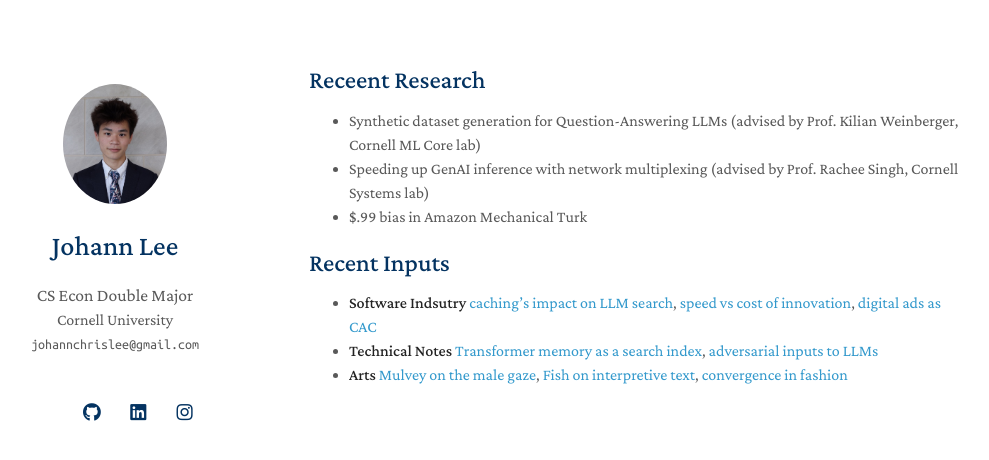
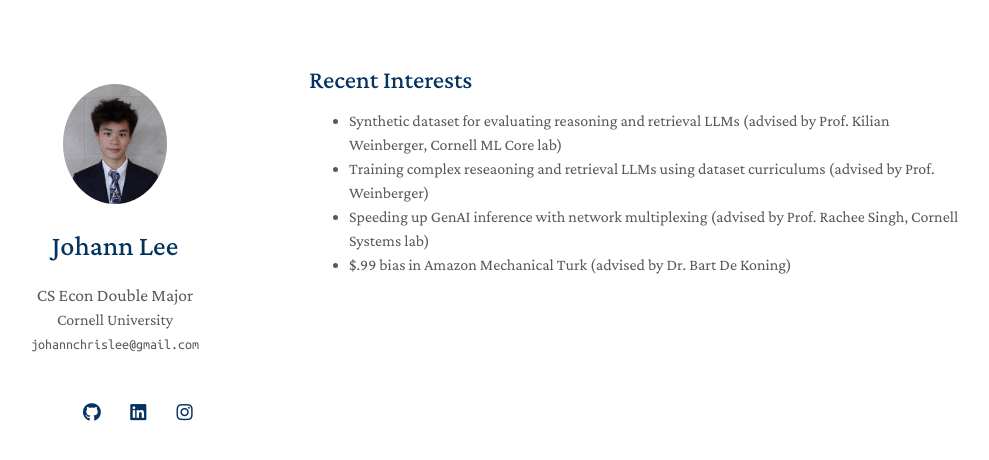
Before and after one commit to lee-johann/xforeverjlx.github.io, a Jekyll site: the page built from index.md, in a window 1280 px wide. Shown: the top 460 px of the page, without its empty margins (161-1150 px from the left). Built offline with Jekyll 4.4.1, drawn with Linux system fonts in a browser that asks for light colours; nearby versions of some CDN libraries; a style sheet for code colours, icons or effects is not loaded; our own code applies the rules of GitHub Pages for plain Markdown files.

Commit message:
updated resume

```diff
--- a/index.md
+++ b/index.md
@@ -2,17 +2,18 @@
 layout: homepage
 ---
 
-## Receent Research
+## Recent Interests
 
-- Synthetic dataset generation for Question-Answering LLMs (advised by Prof. Kilian Weinberger, Cornell ML Core lab)
+- Synthetic dataset for evaluating reasoning and retrieval LLMs (advised by Prof. Kilian Weinberger, Cornell ML Core lab)
+- Training complex reseaoning and retrieval LLMs using dataset curriculums (advised by Prof. Weinberger)
 - Speeding up GenAI inference with network multiplexing (advised by Prof. Rachee Singh, Cornell Systems lab)
-- $.99 bias in Amazon Mechanical Turk
+- $.99 bias in Amazon Mechanical Turk (advised by Dr. Bart De Koning)
 
-## Recent Inputs
+<!-- ## Recent Readings
 
 - **Software Indsutry** [caching's impact on LLM search](https://newsletter.tidalwaveresearch.com/p/google-io-bard-and-implications-for), [speed vs cost of innovation](https://benn.substack.com/p/do-we-still-need-the-world-wide-web), [digital ads as CAC](https://www.ben-evans.com/benedictevans/2023/3/6/ways-to-think-about-amazon-advertising)
 - **Technical Notes** [Transformer memory as a search index](https://arxiv.org/pdf/2202.06991.pdf), [adversarial inputs to LLMs](https://arxiv.org/pdf/2109.07958.pdf)
-- **Arts** [Mulvey on the male gaze](https://www.amherst.edu/system/files/media/1021/Laura%2520Mulvey,%2520Visual%2520Pleasure.pdf), [Fish on interpretive text](https://link.springer.com/chapter/10.1007/978-1-349-25934-2_41), [convergence in fashion](https://archived.co/Carol-Christian-Poell-Spring-Summer-2004)
+- **Arts** [Mulvey on the male gaze](https://www.amherst.edu/system/files/media/1021/Laura%2520Mulvey,%2520Visual%2520Pleasure.pdf), [Fish on interpretive text](https://link.springer.com/chapter/10.1007/978-1-349-25934-2_41), [convergence in fashion](https://archived.co/Carol-Christian-Poell-Spring-Summer-2004) -->
 <!-- - **Arts** [Rothko on being an artist](https://www.artsy.net/article/artsy-editorial-mark-rothko-artist), [Fish on interpretive text](https://link.springer.com/chapter/10.1007/978-1-349-25934-2_41), [convergence in fashion](https://archived.co/Carol-Christian-Poell-Spring-Summer-2004) -->
 
 <!-- ## About Me
```
Also changed, not shown: 1 other file.
